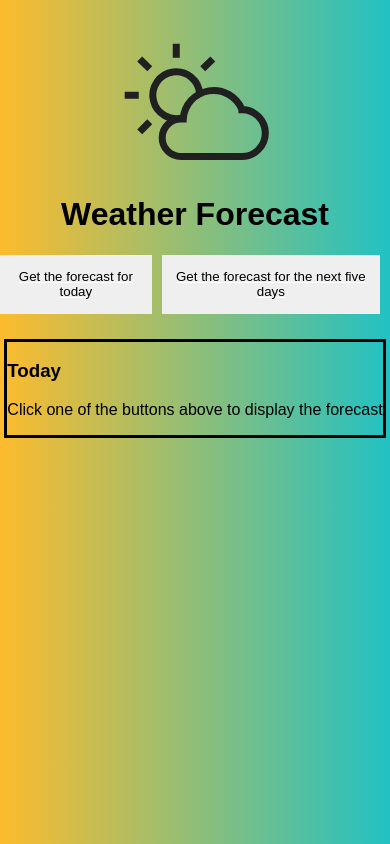
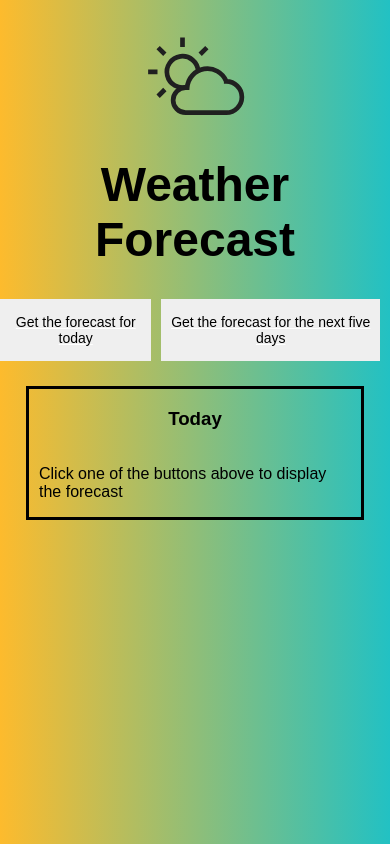
Before and after one commit to dombrant/weather-app, a React app: page / in a window 390 px wide. Built offline with nearby package versions, Linux system fonts and the light colour scheme.

Commit message:
added padding to ForecastItem and media queries

```diff
--- a/src/components/App.js
+++ b/src/components/App.js
@@ -48,7 +48,12 @@ const App = () => {
 
         const fiveDayMaxMin = data.daily
           .slice(0, 5)
-          .map((day) => `High: ${day.temp.max}F, Low:${day.temp.min}F`);
+          .map(
+            (day) =>
+              `High: ${Math.round(day.temp.max)}F, Low: ${Math.round(
+                day.temp.min
+              )}F`
+          );
         setForecast(fiveDayMaxMin);
 
         requestMade.current = true;
--- a/src/style.css
+++ b/src/style.css
@@ -22,6 +22,18 @@
   stroke-width: 3px;
 }
 
+@media (max-width: 600px) {
+  .header-container > svg {
+    width: 100px;
+    height: 100px;
+  }
+}
+
+.header-container > h1 {
+  font-size: 48px;
+  text-align: center;
+}
+
 .button-container {
   display: flex;
   justify-content: center;
@@ -31,6 +43,7 @@ button {
   margin-right: 10px;
   display: flex;
   justify-content: center;
+  font-size: 14px;
   border: solid black;
 }
 
@@ -40,11 +53,24 @@ button {
   justify-content: center;
 }
 
+@media (max-width: 600px) {
+  .five-day-forecast {
+    flex-direction: column;
+  }
+}
+
 .five-day-forecast > div {
   margin-right: 10px;
 }
 
 .forecast-item {
   margin-top: 25px;
+  padding-left: 10px;
+  padding-right: 10px;
+  display: flex;
+  flex-direction: column;
+  justify-content: center;
+  align-items: center;
+  max-width: 80vw;
   border: solid black;
 }
```
